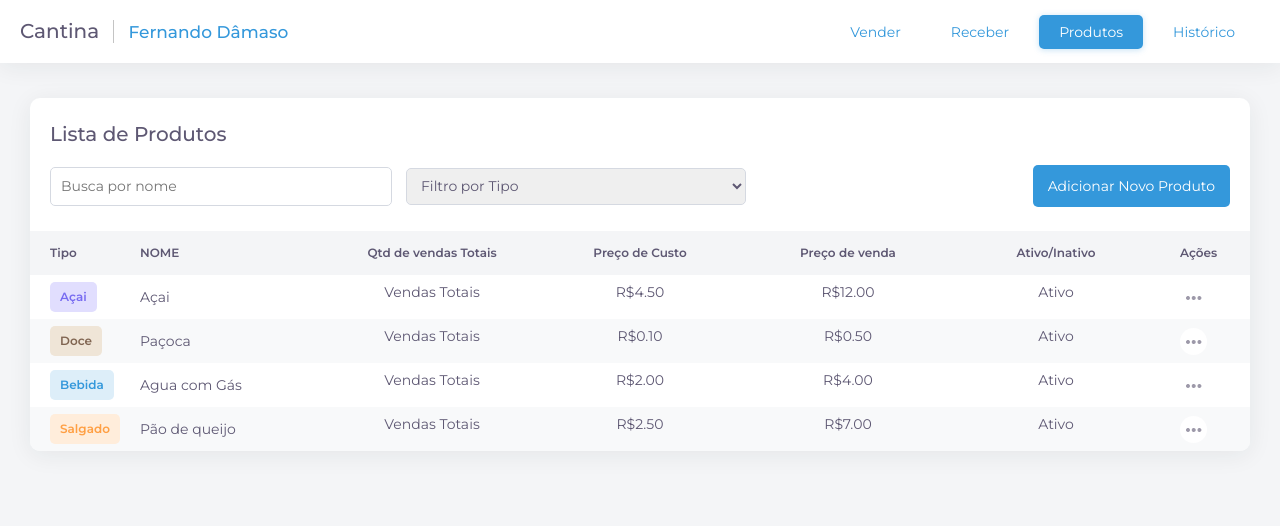
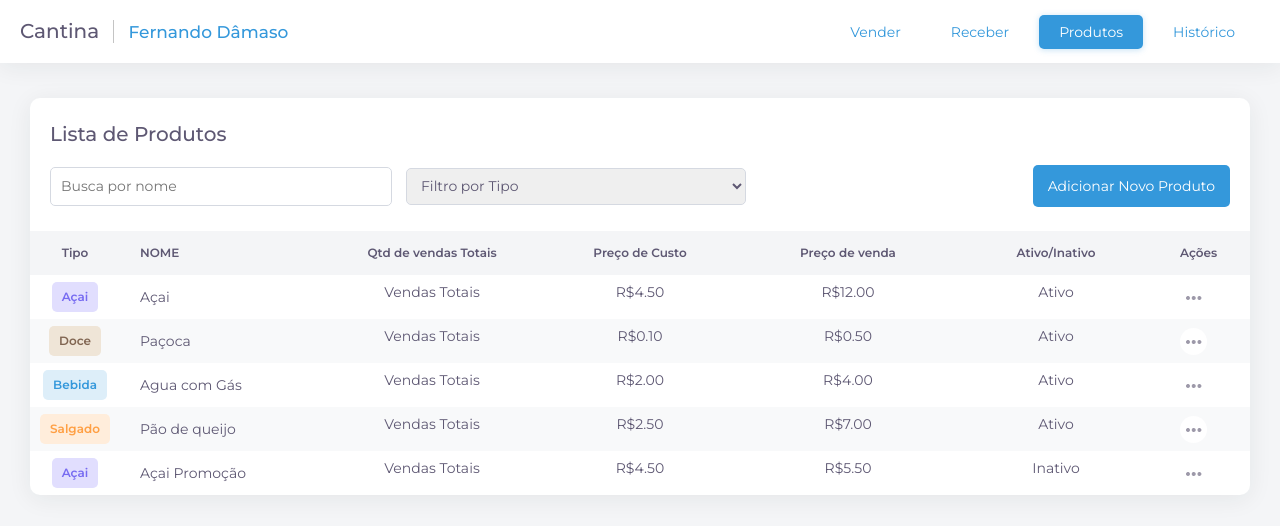
Before and after one commit to fernandodamaso/Cafeteria-Management-System, an Angular app: page /produtos in a window 1280 px wide. Shown: the top 526 px of the page. Built offline with nearby package versions, Linux system fonts and the light colour scheme; data requests are answered from the project's data file.

Commit message:
Ajuste filtro por grau

```diff
--- a/db.json
+++ b/db.json
@@ -70,6 +70,14 @@
       "precoCusto": 2.5,
       "status": true,
       "tipo": "Salgado"
+    },
+    {
+      "status": false,
+      "nome": "Açai Promoção",
+      "precoCusto": "4.5",
+      "precoVenda": "5.5",
+      "tipo": "Açai",
+      "id": 5
     }
   ],
   "socios": [
--- a/src/app/_shared/buscaGrauPipe/busca-grau.pipe.ts
+++ b/src/app/_shared/buscaGrauPipe/busca-grau.pipe.ts
@@ -7,7 +7,7 @@ import { SocioModel } from "src/app/_models/socio.model";
 export class BuscaGrauPipe implements PipeTransform {
   transform(listItems: SocioModel[], grau: string) {
     if (grau) {
-      return listItems.filter((item: any) => item.grau.includes(grau));
+      return listItems.filter((item: any) => item.grau[0].nome.includes(grau));
     } else {
       return listItems;
     }
--- a/src/app/tela-produtos/produtos.component.html
+++ b/src/app/tela-produtos/produtos.component.html
@@ -18,7 +18,7 @@
   <div class="produtosWrap">
     <table class="produtos">
       <tr>
-        <th>Tipo</th>
+        <th class="center">Tipo</th>
         <th>NOME</th>
         <th class="center">Qtd de vendas Totais</th>
         <th class="center">Preço de Custo</th>
@@ -27,7 +27,7 @@
         <th>Ações</th>
       </tr>
       <tr (click)="pegarProduto(produto)" *ngFor="let produto of dataProdutos | buscaPalavras : filterProdutos | buscaTipo : filterTipo">
-        <td>
+        <td class="center">
           <span
             [ngClass]="{
               tipoAcai: produto.tipo === 'Açai',
--- a/src/app/tela-receber/receber.component.html
+++ b/src/app/tela-receber/receber.component.html
@@ -65,8 +65,8 @@
             <mat-menu #menu="matMenu">
               <button (click)="editarSocio(socio)" mat-menu-item >Editar</button>
               <button (click)="deletarSocio(socio.id)" mat-menu-item>Deletar</button>
-              <button mat-menu-item>Ver Histórico</button>
-              <button mat-menu-item>Mandar Cobrança</button>
+              <!-- <button mat-menu-item>Ver Histórico</button> -->
+              <!-- <button mat-menu-item>Mandar Cobrança</button> -->
             </mat-menu>
           </td>
         </tr>
```
